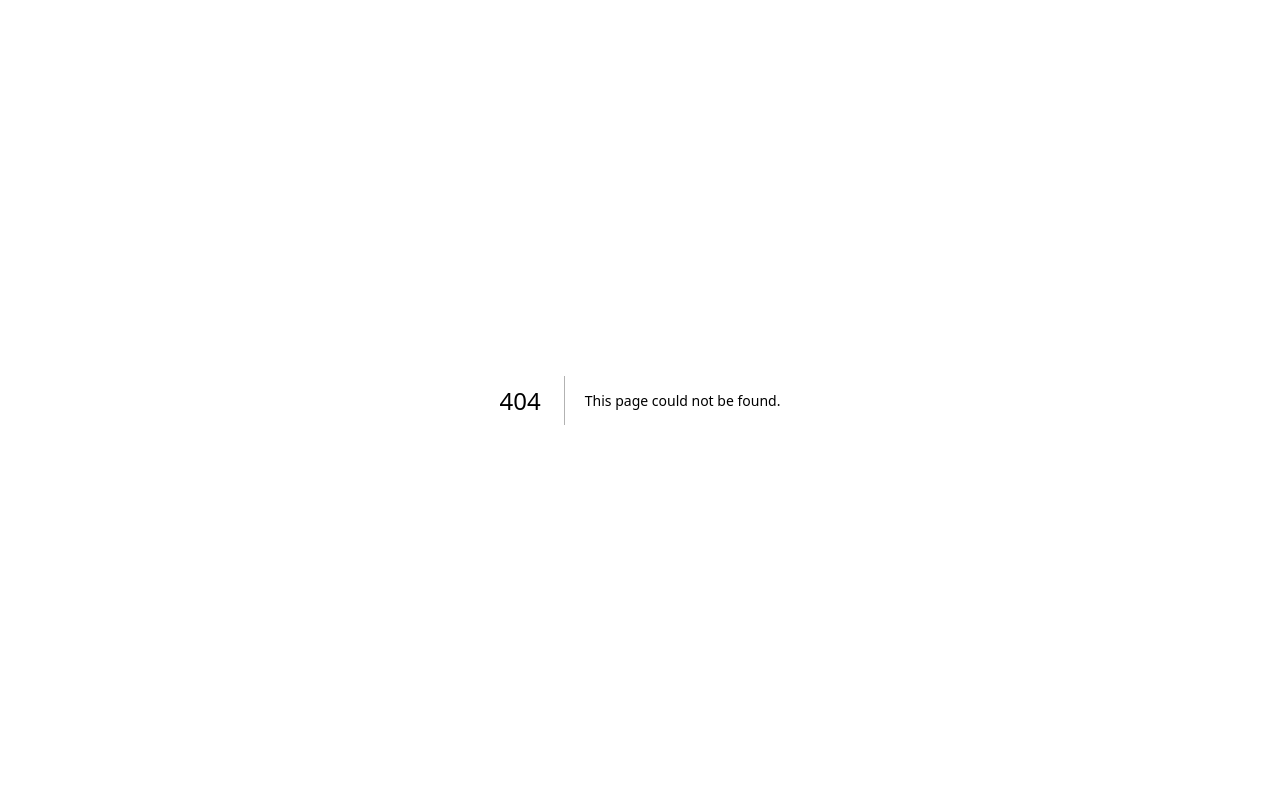
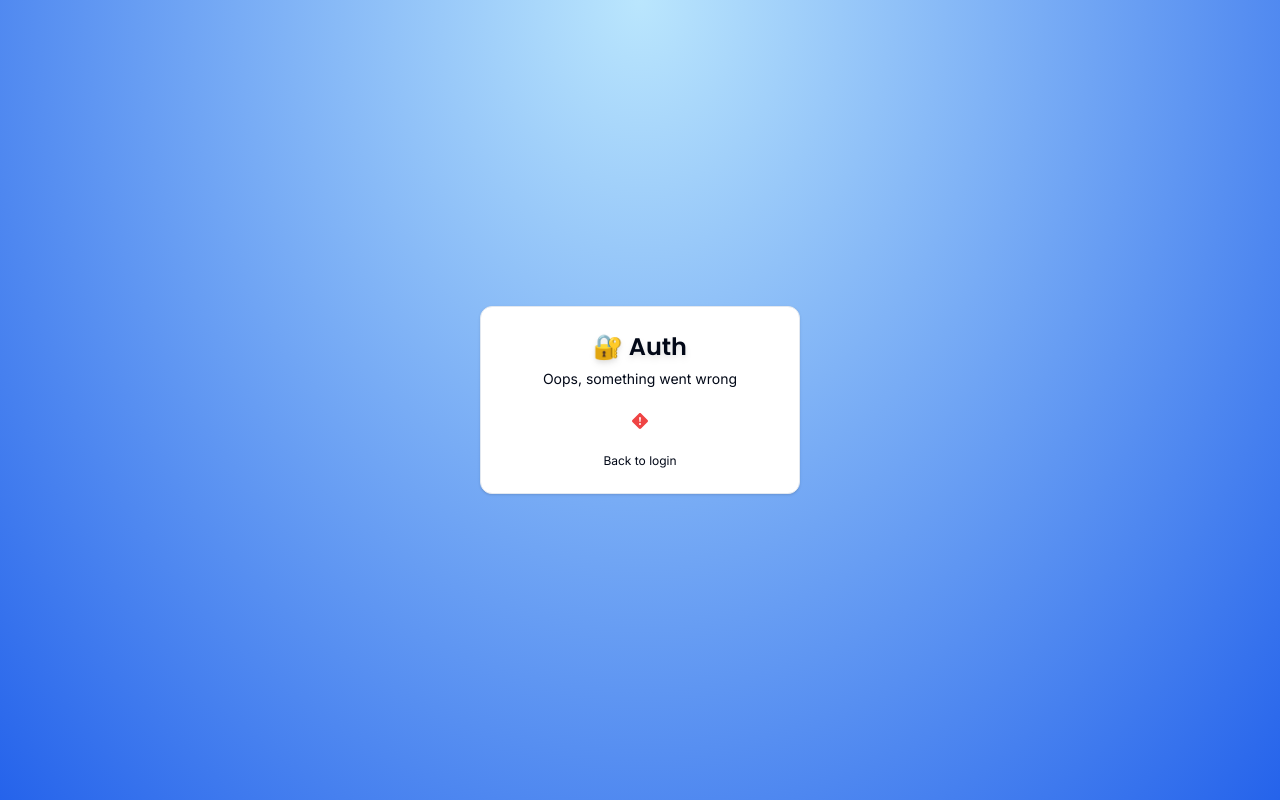
Before and after one commit to vitalii-minchuk/newfoundland, a Next.js app: page /auth/error in a window 1280 px wide. Before the commit this address had no page. Built offline with nearby package versions, Linux system fonts and the light colour scheme.

Commit message:
fix google callback double auth error

```diff
--- /dev/null
+++ b/src/app/auth/error/page.tsx
@@ -0,0 +1,7 @@
+import { ErrorCard } from "@/components/auth/error-card"
+
+export default function AuthErrorPage() {
+  return (
+    <ErrorCard />
+  )
+}
--- a/src/app/layout.tsx
+++ b/src/app/layout.tsx
@@ -1,8 +1,7 @@
 import type { Metadata } from "next";
-import { Inter } from "next/font/google";
-import "./globals.css";
+import {inter} from '@/styles/fonts'
+import "@/styles/globals.css";
 
-const inter = Inter({ subsets: ["latin"] });
 
 export const metadata: Metadata = {
   title: "Create Next App",
--- a/src/auth.ts
+++ b/src/auth.ts
@@ -13,8 +13,8 @@ export const {
   signOut,
 } = NextAuth({
   pages: {
-    signIn: 'auth/login',
-    error: 'auth/error'
+    signIn: "/auth/login",
+    error: "/auth/error",
   },
   events: {
     async linkAccount({user}) {
--- /dev/null
+++ b/src/components/auth/error-card.tsx
@@ -0,0 +1,15 @@
+import { BsExclamationDiamondFill } from "react-icons/bs"
+
+import { CardWrapper } from "@/components/auth/card-wrapper"
+
+export const ErrorCard = () => {
+  return (
+    <CardWrapper
+        headerLabel="Oops, something went wrong"
+        backBtnLabel="Back to login"
+        backBtnHref="/auth/login"
+    >
+        <BsExclamationDiamondFill className="text-destructive mx-auto w-4 h-4" />
+    </CardWrapper>
+  )
+}
--- a/src/middleware.ts
+++ b/src/middleware.ts
@@ -18,7 +18,22 @@ export default auth((req) => {
   const isPublicRoute = publicRoutes.includes(nextUrl.pathname);
   const isAuthRoute = authRoutes.includes(nextUrl.pathname);
 
-  if (isApiAuthRoute) return
+  if (isAuthRoute) return
+
+  // TODO fix bug with redirect double "auth"
+  // check later if its fixed and remove
+  if (isApiAuthRoute) {
+    if (
+      nextUrl.pathname === '/api/auth/auth/login' &&
+      nextUrl.searchParams.get('error')
+    ) {
+      return Response.redirect(
+        new URL(`/auth/error`, nextUrl.origin),
+      );
+    }
+
+    return;
+  }
 
   if (isAuthRoute && isLoggedIn) {
       return Response.redirect(new URL(DEFAULT_LOGIN_REDIRECT, nextUrl))
@@ -39,5 +54,5 @@ export default auth((req) => {
 // Optionally, don't invoke Middleware on some paths
 // Read more: https://nextjs.org/docs/app/building-your-application/routing/middleware#matcher
 export const config = {
-    matcher: ["/((?!.+\\.[\\w]+$|_next).*)", "/", "/(api|trpc)(.*)"],
-  }
+  matcher: ['/((?!.+\\.[\\w]+$|_next).*)', '/', '/(api|trpc)(.*)'],
+}
--- a/src/routes.ts
+++ b/src/routes.ts
@@ -14,7 +14,8 @@ export const publicRoutes = [
  */
 export const authRoutes = [
     '/auth/login',
-    '/auth/register'
+    '/auth/register',
+    '/auth/error',
 ]
 
 /**
--- /dev/null
+++ b/src/styles/fonts.ts
@@ -0,0 +1,8 @@
+import { Inter, Poppins } from "next/font/google";
+
+export const poppins = Poppins({
+    subsets: ['latin'],
+    weight: ['600']
+  })
+
+export const inter = Inter({ subsets: ["latin"] });
```
Also changed, not shown: src/styles/globals.css (renamed from src/app/globals.css).
